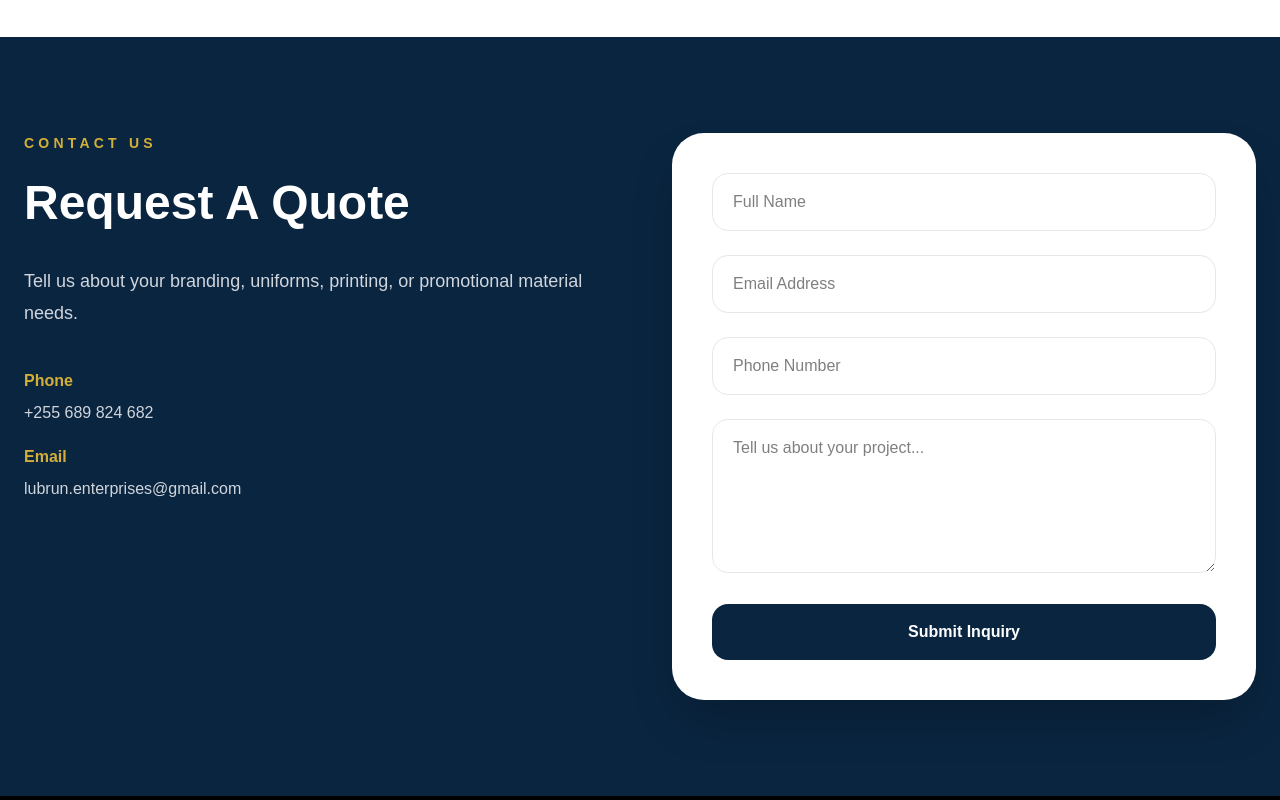
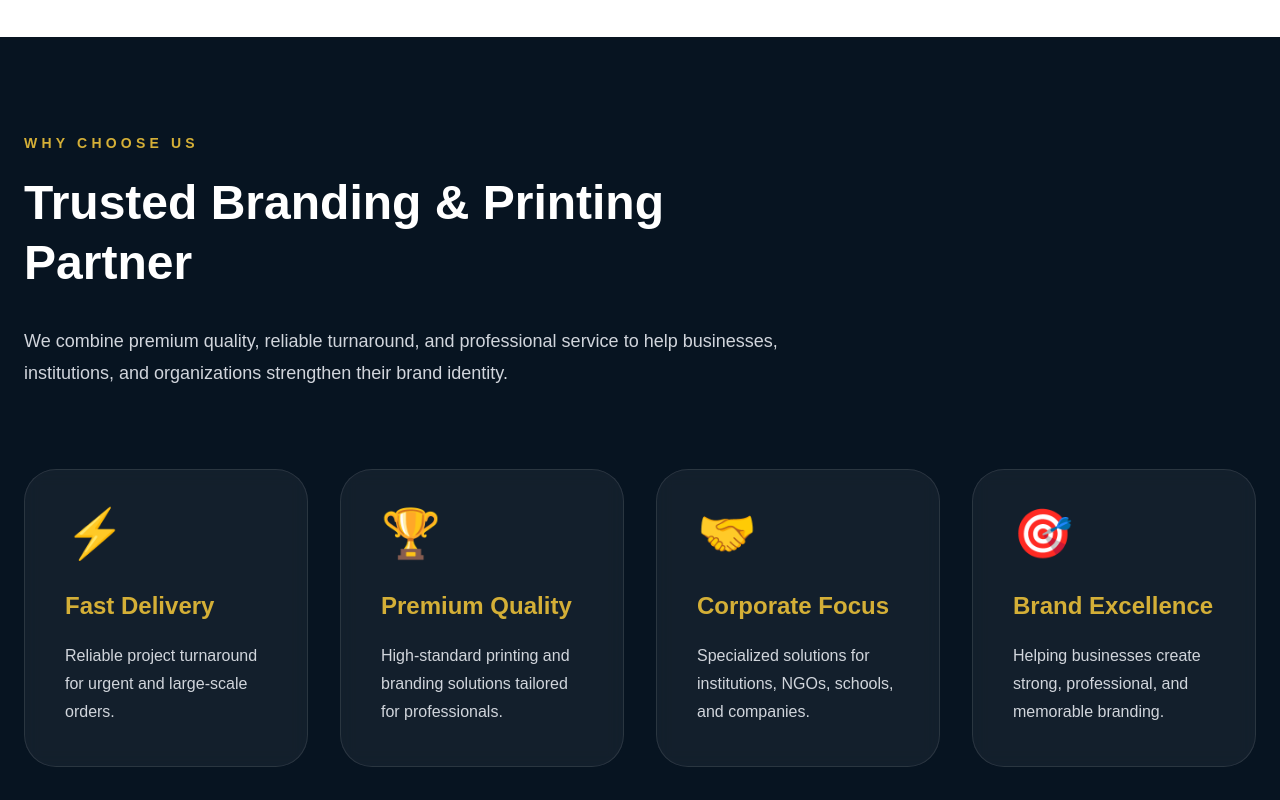
Before and after one commit to brianmichaelu/lubrun-website, a Next.js app: page / in a window 1280 px wide. Shown: the part 3640-4440 px from the top of the page. Built offline with nearby package versions, Linux system fonts and the light colour scheme.

Commit message:
Update page.tsx

```diff
--- a/app/page.tsx
+++ b/app/page.tsx
@@ -427,6 +427,102 @@ export default function Home() {
   </div>
 </section>
 
+     {/* WHY CHOOSE US */}
+<section className="bg-[#071421] py-24 text-white">
+
+  <div className="mx-auto max-w-7xl px-6">
+
+    <div className="max-w-3xl">
+
+      <p className="text-sm font-semibold uppercase tracking-[0.3em] text-[#D4AF37]">
+        Why Choose Us
+      </p>
+
+      <h2 className="mt-5 text-5xl font-black leading-tight">
+        Trusted Branding &
+        Printing Partner
+      </h2>
+
+      <p className="mt-8 text-lg leading-8 text-gray-300">
+        We combine premium quality, reliable turnaround,
+        and professional service to help businesses,
+        institutions, and organizations strengthen their brand identity.
+      </p>
+
+    </div>
+
+    <div className="mt-20 grid gap-8 md:grid-cols-2 xl:grid-cols-4">
+
+      <div className="rounded-[2rem] border border-white/10 bg-white/5 p-10 backdrop-blur">
+
+        <div className="text-5xl">
+          ⚡
+        </div>
+
+        <h3 className="mt-8 text-2xl font-black text-[#D4AF37]">
+          Fast Delivery
+        </h3>
+
+        <p className="mt-5 leading-7 text-gray-300">
+          Reliable project turnaround for urgent and large-scale orders.
+        </p>
+
+      </div>
+
+      <div className="rounded-[2rem] border border-white/10 bg-white/5 p-10 backdrop-blur">
+
+        <div className="text-5xl">
+          🏆
+        </div>
+
+        <h3 className="mt-8 text-2xl font-black text-[#D4AF37]">
+          Premium Quality
+        </h3>
+
+        <p className="mt-5 leading-7 text-gray-300">
+          High-standard printing and branding solutions tailored for professionals.
+        </p>
+
+      </div>
+
+      <div className="rounded-[2rem] border border-white/10 bg-white/5 p-10 backdrop-blur">
+
+        <div className="text-5xl">
+          🤝
+        </div>
+
+        <h3 className="mt-8 text-2xl font-black text-[#D4AF37]">
+          Corporate Focus
+        </h3>
+
+        <p className="mt-5 leading-7 text-gray-300">
+          Specialized solutions for institutions, NGOs, schools, and companies.
+        </p>
+
+      </div>
+
+      <div className="rounded-[2rem] border border-white/10 bg-white/5 p-10 backdrop-blur">
+
+        <div className="text-5xl">
+          🎯
+        </div>
+
+        <h3 className="mt-8 text-2xl font-black text-[#D4AF37]">
+          Brand Excellence
+        </h3>
+
+        <p className="mt-5 leading-7 text-gray-300">
+          Helping businesses create strong, professional, and memorable branding.
+        </p>
+
+      </div>
+
+    </div>
+
+  </div>
+
+</section>
+
       {/* CTA */}
 
       {/* CONTACT */}
```
